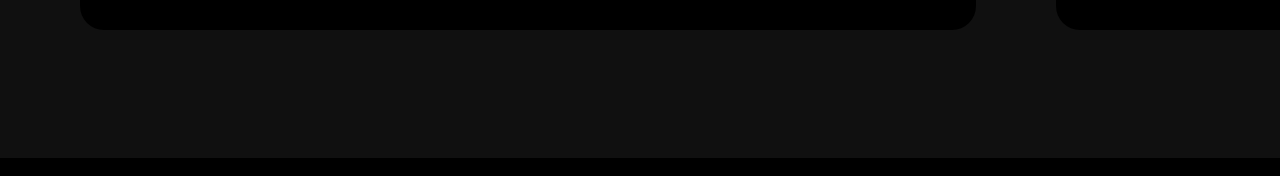
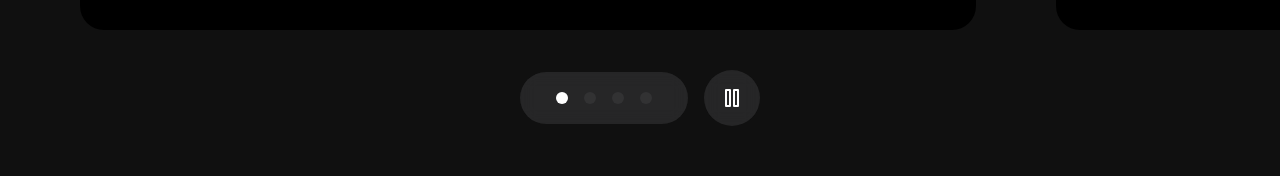
Before and after one commit to Priyanshx10/iPhone-Website, a React (Vite) app: page / in a window 1280 px wide. Shown: the part 1566-1742 px from the top of the page. Built offline with nearby package versions, Linux system fonts and the light colour scheme.

Commit message:
Sliding video Bar.

```diff
--- a/src/components/VideoCarousel.jsx
+++ b/src/components/VideoCarousel.jsx
@@ -1,6 +1,9 @@
 import { useEffect, useRef } from "react"
 import { hightlightsSlides } from "../assets/constants"
 import { useState } from "react";
+import { pauseImg, playImg, replayImg } from "../assets/utils";
+import { useGSAP } from "@gsap/react";
+import gsap from "gsap";
 
 const VideoCarousel = () => {
     const videoRef = useRef([]);
@@ -18,6 +21,25 @@ const VideoCarousel = () => {
     const [loadedData, setLoadedData] = useState([]);
     const { isEnd , startPlay , videoId , isLastVideo , isPlaying } = video
 
+    useGSAP(() => {
+        gsap.to('#video',{scrollTrigger : {
+            trigger: "#video",
+            toggleActions: 'restart none none none'
+        },
+        onComplete: () => {
+            setVideo((pre) => ({
+                ...pre,
+                startPlay : true,
+                isPlaying : true,
+            }))
+        }
+    })
+
+    }, [isEnd , videoId])
+
+    const handleLoadedMetaData = (i , e) => setLoadedData
+    ((pre) => [...pre, e])
+
     useEffect(() => {
 
         if(loadedData.length > 3){
@@ -28,25 +50,63 @@ const VideoCarousel = () => {
             }
         }
 
-    }, [startPlay , videoId , isPlaying , loadedData])
+    }, [startPlay, videoId, isPlaying, loadedData])
 
 
     useEffect(() => {
-         const currentProgress = 0 ;
+         let currentProgress = 0 ;
          let span = videoSpanRef.current;
 
          if(span [videoId]){
             //animate the Progress of the Video
             let anim = gsap.to(span[videoId], {
                 onUpdate :  () => {
+                    const progress = Math.ceil(anim.progress()* 100)
 
+                    if(progress != currentProgress){
+                        currentProgress = progress
+
+                        gsap.to(videoDivRef.current[videoId],
+                            {
+                                width : window.innerWidth < 760 ? '10vw' : window.innerWidth < 1200 ? '10vw' : '4vw'
+                            }
+                        )
+                    }
+
+                    gsap.to(span[videoId],{
+                        width: `${currentProgress}%`,
+                        backgroundColor: 'white',
+                    })
                 },
+
+
                 onComplete : () => {
 
                 }
             })
          }
     }, [videoId, startPlay])
+
+    const handleProcess = (type, i) => {
+        switch (type) {
+            case 'video-end':
+                    setVideo((pre) => ({...pre, isEnd: true , videoId: i+1}));
+                break;
+            case 'video-last':
+                    setVideo((pre) => ({...pre, isLastVideo: true }))
+                break;
+            case 'video-reset':
+                    setVideo((pre) => ({...pre, isLastVideo: false , videoId: 0 }))
+                break;
+            case 'play':
+                    setVideo((pre) => ({...pre, isPlaying: !pre.isPlaying ,  }))
+                break;
+            default:
+                return video;
+                break;
+        }
+    }
+
   return (
     <>
         <div className="flex items-center">
@@ -54,8 +114,8 @@ const VideoCarousel = () => {
                 <div key={list.id} id="slider" className="sm:pr-20 pr-10">
                     <div className="video-carousel_container">
                         <div className="w-full h-full flex-center rounded-3xl overflow-hidden bg-black">
-                            <video id="video" playsInline preload="auto" muted ref={(el) => (videoRef.current[i] = el)}
-                            onPlay={() => { setVideo((prevVideo) => ({ ...prevVideo , isPlaying: true}))}}>
+                            <video id="video"  playsInline preload="auto" muted ref={(el) => (videoRef.current[i] = el)}
+                            onPlay={() => { setVideo((prevVideo) => ({ ...prevVideo , isPlaying: true}))}} onLoadedMetadata={(e) => handleLoadedMetaData(i,e)}>
                                 <source src={list.video} type="video/mp4"/>
                             </video>
                         </div>
@@ -71,6 +131,22 @@ const VideoCarousel = () => {
                 </div>
             ))}
         </div>
+
+        <div className="relative flex-center mt-10">
+            <div className="flex-center py-5 px-7 bg-gray-300 rounded-full backdrop-blur">
+                {videoRef.current.map((_, i) => (
+                    <span key={i} ref={(el) => (videoRef.current[i] = el)} className="mx-2 w-3 h-3 bg-gray-300 rounded-full relative cursor-pointer">
+                        <span className=" absolute h-full rounded-full w-full" ref={(el) => (videoSpanRef.current[i] = el)} />
+                    </span>
+                ))}
+            </div>
+
+            <button className="control-btn">
+                <img src={isLastVideo ?  replayImg : !isPlaying ? playImg : pauseImg} alt={isLastVideo ? 'replay' : !isPlaying ? "play" : 'pause'}
+                    onClick={ isLastVideo ? () => handleProcess('video-reset') : !isPlaying ? () => handleProcess('play') : () => handleProcess('pause')}
+                />
+            </button>
+        </div>
     </>
   )
 }
```
